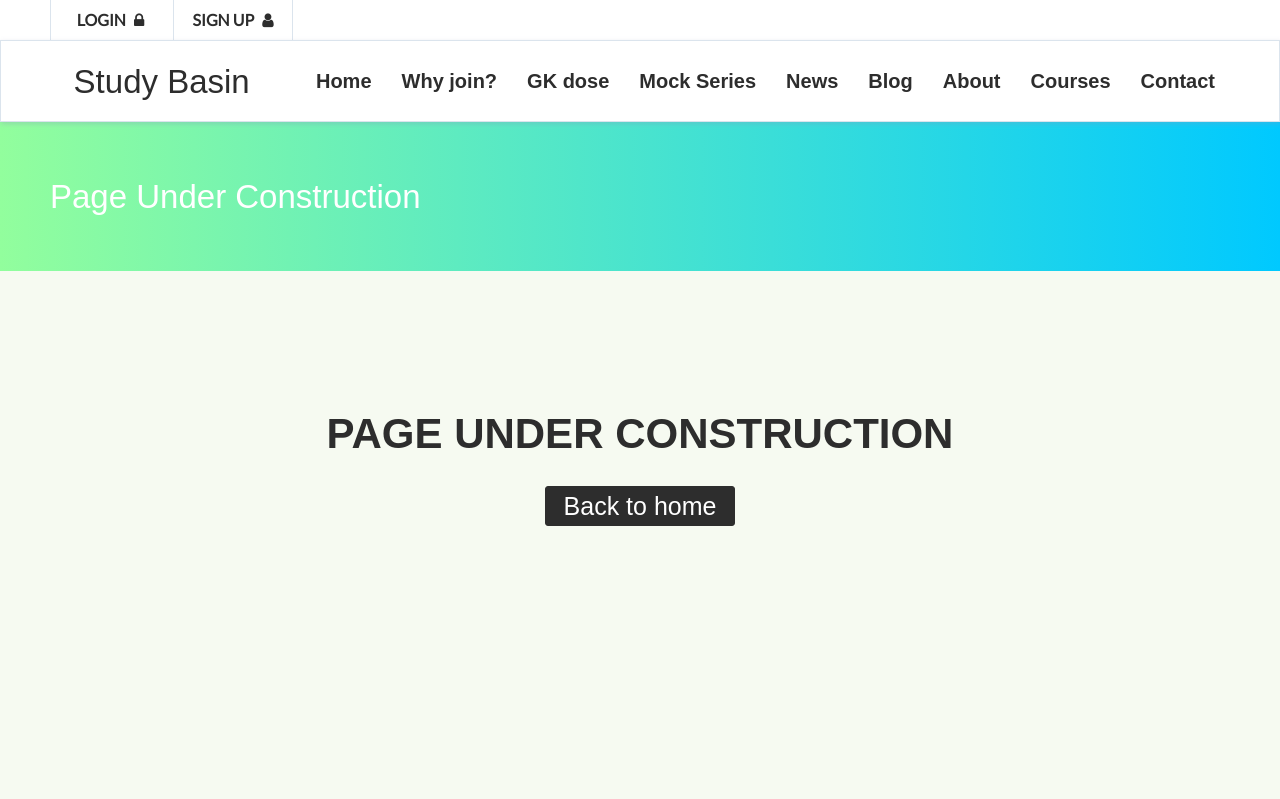
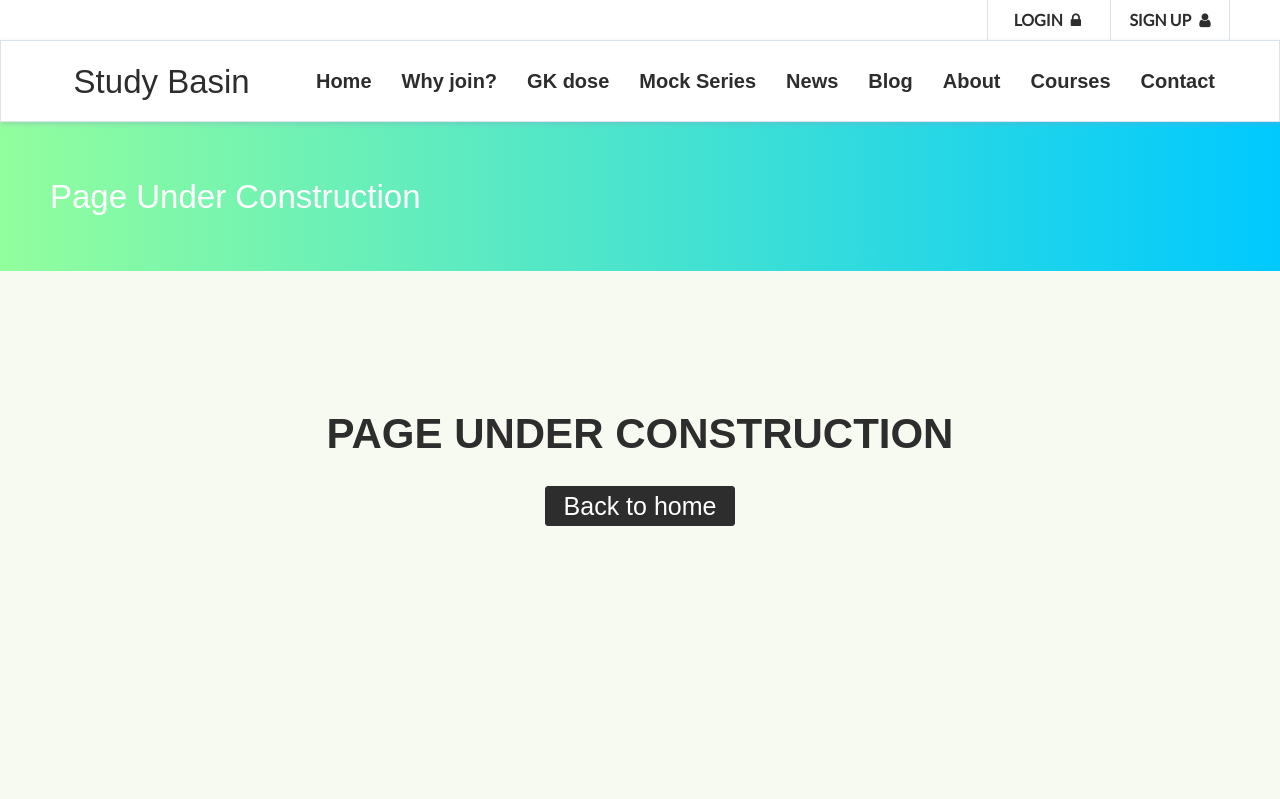
Before and after one commit to SaptakS/DjangoTut-WebClient, a Django app: template tuts/templates/404.html in a window 1280 px wide. Shown: the top 799 px of the page. Run offline with Django 3.2, Linux system fonts and the light colour scheme; the template is opened without the code that fills it, so the values that code supplies are empty; some libraries are stand-ins or nearby versions; some web fonts are replaced.

Commit message:
login moved to right

```diff
--- a/courses/templates/course-single.html
+++ b/courses/templates/course-single.html
@@ -72,7 +72,7 @@
 </div>
 <div class="ct-topBar text-center">
     <div class="container">
-        <ul class="ct-panel--user list-inline text-uppercase pull-left">
+        <ul class="ct-panel--user list-inline text-uppercase pull-right">
             <li><a href="#" class="ct-js-login">login<i class="fa fa-lock"></i></a></li>
             <li><a href="#" class="ct-js-signup">sign up<i class="fa fa-user"></i></a></li>
         </ul>
--- a/courses/templates/courses-listing.html
+++ b/courses/templates/courses-listing.html
@@ -73,7 +73,7 @@
 </div>
 <div class="ct-topBar text-center">
     <div class="container">
-        <ul class="ct-panel--user list-inline text-uppercase pull-left">
+        <ul class="ct-panel--user list-inline text-uppercase pull-right">
             <li><a href="#" class="ct-js-login">login<i class="fa fa-lock"></i></a></li>
             <li><a href="#" class="ct-js-signup">sign up<i class="fa fa-user"></i></a></li>
         </ul>
--- a/courses/templates/gkdose.html
+++ b/courses/templates/gkdose.html
@@ -70,7 +70,7 @@
 </div>
 <div class="ct-topBar text-center">
     <div class="container">
-        <ul class="ct-panel--user list-inline text-uppercase pull-left">
+        <ul class="ct-panel--user list-inline text-uppercase pull-right">
             <li><a href="#" class="ct-js-login">login<i class="fa fa-lock"></i></a></li>
             <li><a href="#" class="ct-js-signup">sign up<i class="fa fa-user"></i></a></li>
         </ul>
--- a/courses/templates/mock.html
+++ b/courses/templates/mock.html
@@ -70,7 +70,7 @@
 </div>
 <div class="ct-topBar text-center">
     <div class="container">
-        <ul class="ct-panel--user list-inline text-uppercase pull-left">
+        <ul class="ct-panel--user list-inline text-uppercase pull-right">
             <li><a href="#" class="ct-js-login">login<i class="fa fa-lock"></i></a></li>
             <li><a href="#" class="ct-js-signup">sign up<i class="fa fa-user"></i></a></li>
         </ul>
--- a/tuts/templates/404.html
+++ b/tuts/templates/404.html
@@ -69,7 +69,7 @@
 </div>
 <div class="ct-topBar text-center">
     <div class="container">
-        <ul class="ct-panel--user list-inline text-uppercase pull-left">
+        <ul class="ct-panel--user list-inline text-uppercase pull-right">
             <li><a href="#" class="ct-js-login">login<i class="fa fa-lock"></i></a></li>
             <li><a href="#" class="ct-js-signup">sign up<i class="fa fa-user"></i></a></li>
         </ul>
--- a/tuts/templates/contact.html
+++ b/tuts/templates/contact.html
@@ -69,7 +69,7 @@
 </div>
 <div class="ct-topBar text-center">
     <div class="container">
-        <ul class="ct-panel--user list-inline text-uppercase pull-left">
+        <ul class="ct-panel--user list-inline text-uppercase pull-right">
             <li><a href="#" class="ct-js-login">login<i class="fa fa-lock"></i></a></li>
             <li><a href="#" class="ct-js-signup">sign up<i class="fa fa-user"></i></a></li>
         </ul>
--- a/tuts/templates/index.html
+++ b/tuts/templates/index.html
@@ -71,7 +71,7 @@
 </div>
 <div class="ct-topBar text-center">
     <div class="container">
-        <ul class="ct-panel--user list-inline text-uppercase pull-left">
+        <ul class="ct-panel--user list-inline text-uppercase pull-right">
             <li><a href="#" class="ct-js-login">login<i class="fa fa-lock"></i></a></li>
             <li><a href="#" class="ct-js-signup">sign up<i class="fa fa-user"></i></a></li>
         </ul>
```
